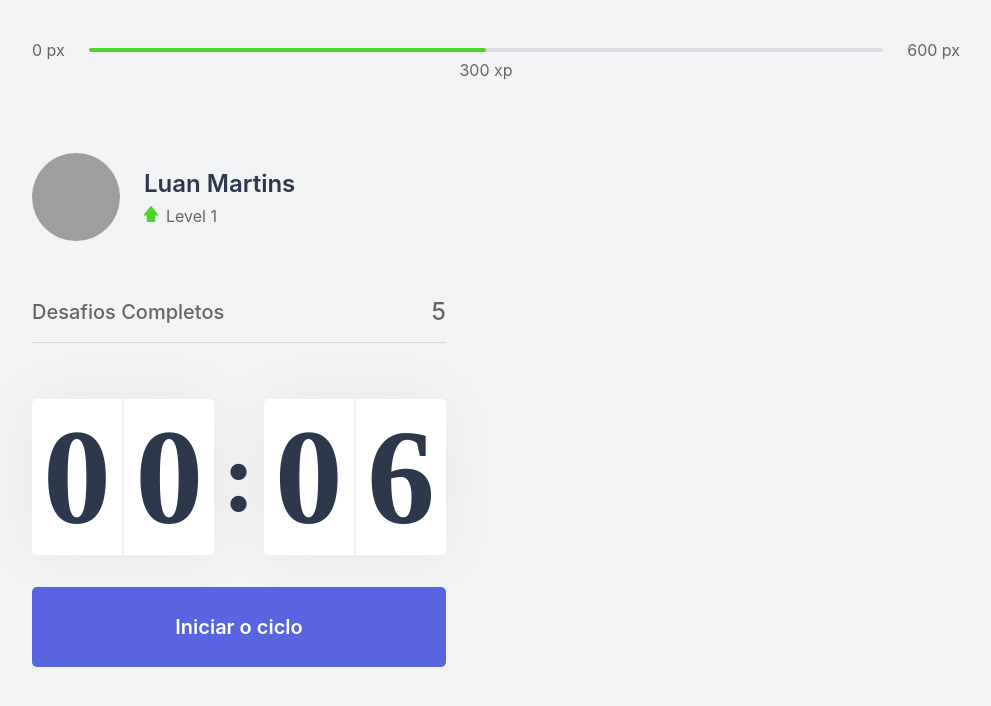
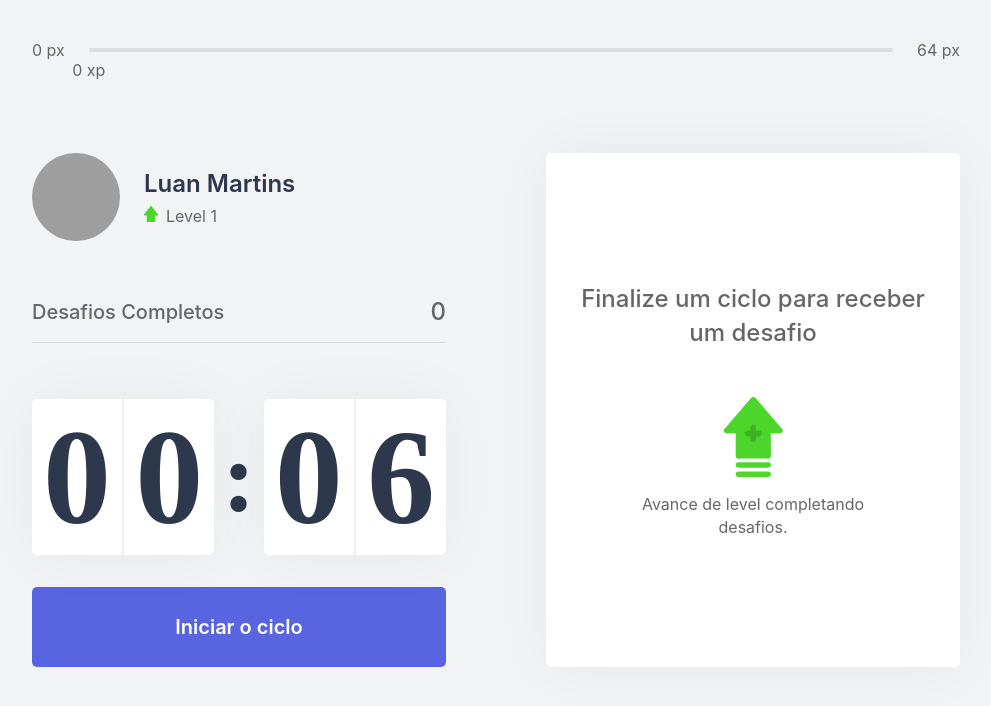
Before and after one commit to luanrem/moveit-next, a Next.js app: page / in a window 1280 px wide. Shown: the top 706 px of the page, without its empty margins (144-1135 px from the left). Built offline with nearby package versions, Linux system fonts and the light colour scheme; grey boxes are pictures that could not be loaded.

Commit message:
ContextAPI implemented

```diff
--- /dev/null
+++ b/challenges.json
@@ -0,0 +1,62 @@
+[
+  {
+    "type": "body",
+    "description": "Estique um de seus braços com a palma da mão virada para frente e puxe os dedos para cima por 10 segundos por mão.",
+    "amount": 80
+  },
+  {
+    "type": "body",
+    "description": "Estique seu braço contra o peito e puxe-o utilizando o outro braço por 10 segundos por braço.",
+    "amount": 60
+  },
+  {
+    "type": "body",
+    "description": "Puxe seu pescoço com a ajuda da mão para a direita e para a esquerda, permanecendo na posição por alguns segundos.",
+    "amount": 70
+  },
+  {
+    "type": "body",
+    "description": "Com as duas mãos na parte de trás da cabeça, leve-a para baixo, alongando a parte de trás da região.",
+    "amount": 60
+  },
+  {
+    "type": "body",
+    "description": "Cruze as pernas e desça com as mãos esticadas em direção ao chão. Repita o movimento com a outra perna na frente.",
+    "amount": 100
+  },
+  {
+    "type": "body",
+    "description": "Sentado, abra as pernas e tente encostar as palmas das mãos no chão, repita 3 vezes por 5 segundos.",
+    "amount": 80
+  },
+  {
+    "type": "body",
+    "description": "Puxe o joelho de encontro ao peito e segure, troque de perna após 10 segundos.",
+    "amount": 50
+  },
+  {
+    "type": "body",
+    "description": "Sentado, cruze uma perna e incline seu tronco à frente, troque de perna após 10 segundos.",
+    "amount": 80
+  },
+  {
+    "type": "eye",
+    "description": "Sentado, feche os olhos e cubra-os com as palmas da mão durante 2 minutos, depois abra normalmente.",
+    "amount": 90
+  },
+  {
+    "type": "eye",
+    "description": "Em algum ambiente aberto, olhe o mais longe que puder em quatro direções por 3s, mexa apenas os olhos. Repita 3 vezes.",
+    "amount": 140
+  },
+  {
+    "type": "eye",
+    "description": "Usando os polegares, massage a área abaixo das sobrancelhas em movimentos circulares por 15 segundos.",
+    "amount": 70
+  },
+  {
+    "type": "body",
+    "description": "Em pé, gire a cintura o máximo que puder para a esquerda, segure por cinco segundos. Repita para a direita.",
+    "amount": 90
+  }
+]
--- /dev/null
+++ b/src/components/ChallengeBox.tsx
@@ -0,0 +1,48 @@
+import { useContext } from 'react';
+import { challengesContext } from '../contexts/ChallengesContext';
+import styles from '../styles/components/ChallengeBox.module.css';
+
+export function ChallengeBox() {
+  const { activeChallenge, resetChallenge } = useContext(challengesContext)
+
+  return (
+    <div className={styles.challengeBoxContainer}>
+      { activeChallenge ? (
+        <div className={styles.challengeActive}>
+          <header>Ganhe {activeChallenge.amount} xp</header>
+
+          <main>
+            <img src={`icons/${activeChallenge.type}.svg`}/>
+            <strong>Novo desafio</strong>
+            <p>{activeChallenge.description}</p>
+          </main>
+
+          <footer>
+            <button
+              type="button"
+              className={styles.challengeFailedButton}
+              onClick={resetChallenge}
+            >
+              Falhei
+            </button>
+            <button
+              type="button"
+              className={styles.challengeSucceededButton}
+            >
+              Completei
+            </button>
+          </footer>
+        </div>
+      ) : (
+          <div className={styles.challengeNotActive}>
+            <strong>Finalize um ciclo para receber um desafio</strong>
+
+            <p>
+              <img src="icons/level-up.svg" alt="Level Up" />
+          Avance de level completando desafios.
+        </p>
+          </div>
+        )}
+    </div>
+  )
+}
--- a/src/components/CompletedChallenges.tsx
+++ b/src/components/CompletedChallenges.tsx
@@ -1,10 +1,14 @@
+import { useContext } from 'react';
+import { challengesContext } from '../contexts/ChallengesContext';
 import sytles from '../styles/components/CompletedChallenges.module.css';
 
 export function CompletedChallenges() {
+  const { challengesCompleted } = useContext(challengesContext)
+
   return (
     <div className={sytles.completedChallengesContainer}>
       <span>Desafios Completos</span>
-      <span>5</span>
+      <span>{challengesCompleted}</span>
     </div>
   )
 }
--- a/src/components/Countdown.tsx
+++ b/src/components/Countdown.tsx
@@ -1,9 +1,12 @@
-import { useState, useEffect } from 'react';
+import { useState, useEffect, useContext } from 'react';
+import { challengesContext } from '../contexts/ChallengesContext';
 import styles from '../styles/components/Countdown.module.css';
 
 let countdownTimeout: NodeJS.Timeout;
 
 export function Countdown() {
+  const { startNewChallenge } = useContext(challengesContext)
+
   const [time, setTime] = useState(0.1 * 60);
   const [isActive, setIsActive] = useState(false);
   const [hasFinished, setHasFinished] = useState(false);
@@ -32,6 +35,7 @@
     } else if (isActive && time === 0) {
       setHasFinished(true);
       setIsActive(false);
+      startNewChallenge();
     }
   }, [isActive, time])
 
--- a/src/components/ExperienceBar.tsx
+++ b/src/components/ExperienceBar.tsx
@@ -1,18 +1,24 @@
+import { useContext } from 'react';
 import { createSecureContext } from 'tls';
+import { challengesContext } from '../contexts/ChallengesContext';
 import styles from '../styles/components/ExperienceBar.module.css';
 
 export default function ExperienceBar() {
+  const { currentExperience, experienceToNextLevel } = useContext(challengesContext)
+
+  const percentToNextLevel = Math.round((currentExperience * 100) / experienceToNextLevel)
+
   return (
     <header className={styles.experienceBar}>
       <span>0 px</span>
       <div >
-        <div style={{ width: '50%' }} />
+        <div style={{ width: `${percentToNextLevel}%` }} />
 
-        <span className={styles.currentExperience} style={{ left: '50%' }}>
-          300 xp
+        <span className={styles.currentExperience} style={{ left: `${percentToNextLevel}%` }}>
+          {currentExperience} xp
         </span>
       </div>
-      <span>600 px</span>
+      <span>{experienceToNextLevel} px</span>
     </header>
   )
 }
--- /dev/null
+++ b/src/contexts/ChallengesContext.tsx
@@ -0,0 +1,67 @@
+import { createContext, useState, ReactNode } from 'react';
+import challenges from '../../challenges.json';
+
+interface Challenge {
+  type: 'body' | 'eye';
+  description: string;
+  amount: number;
+}
+
+interface ChallengesContextData {
+  level: number;
+  currentExperience: number;
+  challengesCompleted: number;
+  activeChallenge: Challenge;
+  experienceToNextLevel: number;
+  levelUp: () => void;
+  startNewChallenge: () => void;
+  resetChallenge: () => void;
+}
+
+interface ChallengesProviderProps {
+  children: ReactNode;
+}
+
+export const challengesContext = createContext({} as ChallengesContextData);
+
+export function ChallengesProvider({ children }: ChallengesProviderProps) {
+  const [level, setLevel] = useState(1);
+  const [currentExperience, setCurrentExperience] = useState(0);
+  const [challengesCompleted, setChallengesCompleted] = useState(0);
+
+  const [activeChallenge, setActiveChallenge] = useState(null);
+
+  const experienceToNextLevel = Math.pow((level + 1) * 4, 2)
+
+  function levelUp() {
+    setLevel(level + 1);
+  }
+
+  function startNewChallenge() {
+    const randomChallengeIndex = Math.floor(Math.random() * challenges.length)
+    const challenge = challenges[randomChallengeIndex]
+
+    setActiveChallenge(challenge);
+  }
+
+  function resetChallenge() {
+    setActiveChallenge(null);
+  }
+
+  return (
+    <challengesContext.Provider
+      value={{
+        level,
+        currentExperience,
+        challengesCompleted,
+        levelUp,
+        startNewChallenge,
+        activeChallenge,
+        resetChallenge,
+        experienceToNextLevel
+      }}
+    >
+      {children}
+    </challengesContext.Provider>
+  )
+}
--- a/src/pages/_app.tsx
+++ b/src/pages/_app.tsx
@@ -1,8 +1,14 @@
 
 import '../styles/global.css';
 
+import { ChallengesProvider } from '../contexts/ChallengesContext';
+
 function MyApp({ Component, pageProps }) {
-  return <Component {...pageProps} />
+  return (
+    <ChallengesProvider>
+      <Component {...pageProps} />
+    </ChallengesProvider>
+  )
 }
 
 export default MyApp
--- a/src/pages/index.tsx
+++ b/src/pages/index.tsx
@@ -2,6 +2,7 @@
 import { Countdown } from "../components/Countdown";
 import ExperienceBar from "../components/ExperienceBar";
 import { Profile } from "../components/Profile";
+import { ChallengeBox } from "../components/ChallengeBox";
 
 import Head from 'next/head'
 
@@ -22,7 +23,9 @@
           <CompletedChallenges />
           <Countdown />
         </div>
-        <div></div>
+        <div>
+          <ChallengeBox />
+        </div>
       </section>
     </div>
   )
--- /dev/null
+++ b/src/styles/components/ChallengeBox.module.css
@@ -0,0 +1,110 @@
+.challengeBoxContainer {
+  height: 100%;
+
+  background: var(--white);
+  border-radius: 5px;
+  box-shadow: 0 0 60px rgba(0, 0, 0, 0.05);
+  padding: 1.5rem 2rem;
+
+  display: flex;
+  flex-direction: column;
+  align-items: center;
+  justify-content: center;
+
+  text-align: center;
+}
+
+.challengeNotActive {
+  display: flex;
+  flex-direction: column;
+  align-items: center;
+}
+
+.challengeNotActive strong {
+  font-size: 1.5rem;
+  font-weight: 500;
+  line-height: 1.4;
+}
+
+.challengeNotActive p {
+  display: flex;
+  flex-direction: column;
+  align-items: center;
+  line-height: 1.4;
+  max-width: 70%;
+  margin-top: 3rem;
+}
+
+.challengeNotActive img {
+  margin-bottom: 1rem;
+}
+
+.challengeActive {
+  height: 100%;
+
+  display: flex;
+  flex-direction: column;
+}
+
+.challengeActive header {
+  color: var(--blue);
+  font-weight: 600;
+  font-size: 1.25rem;
+  padding: 0 2rem 1.5rem;
+  border-bottom: 1px solid var(--gray-line);
+}
+
+.challengeActive main {
+  flex: 1;
+  display: flex;
+  flex-direction: column;
+  align-items: center;
+  justify-content: center;
+}
+
+.challengeActive main strong {
+  font-size: 2rem;
+  font-weight: 600;
+  color: var(--title);
+  margin: 1.5rem 0 1rem;
+}
+
+.challengeActive main p {
+  line-height: 1.5;
+}
+
+.challengeActive footer {
+  display: grid;
+  grid-template-columns: 1fr 1fr;
+  gap: 1rem;
+}
+
+.challengeActive footer button {
+  height: 3rem;
+
+  display: flex;
+  align-items: center;
+  justify-content: center;
+
+  border: 0;
+  border-radius: 5px;
+
+  color: var(--white);
+
+  font-size: 1rem;
+  font-weight: 600;
+
+  transition: filter 0.2s;
+}
+
+.challengeActive footer button.challengeFailedButton {
+  background: var(--red);
+}
+
+.challengeActive footer button.challengeSucceededButton {
+  background: var(--green);
+}
+
+.challengeActive footer button:hover {
+  filter: brightness(0.9);
+}
```
